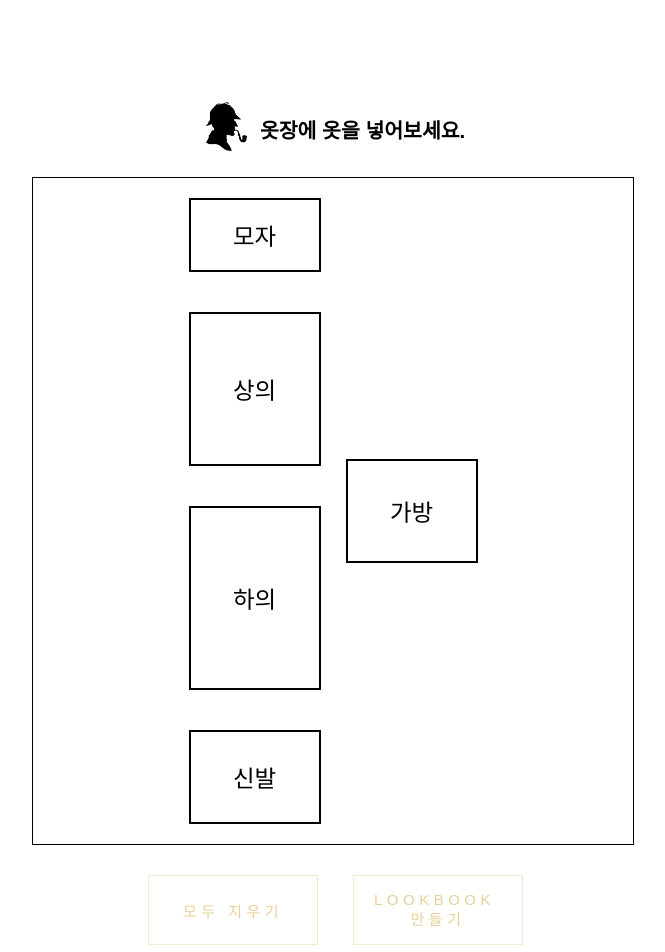
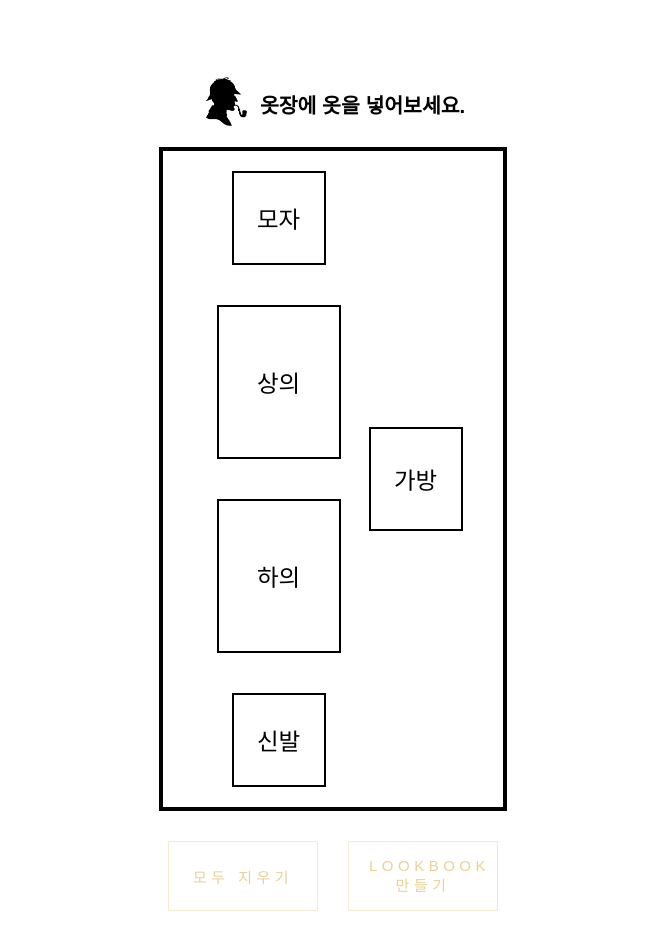
Before and after one commit to M-U-I-N-D-O/muindo-client, a React (Create React App) app in the folder client/: page /closet in a window 1280 px wide. Shown: the top 952 px of the page, without its empty margins (307-972 px from the left). Built offline with nearby package versions, Linux system fonts and the light colour scheme; a web font is replaced by a local one.

Commit message:
Feat : closetPage 세부 레이아웃 변경

```diff
--- a/client/src/pages/Closet/index.js
+++ b/client/src/pages/Closet/index.js
@@ -25,8 +25,8 @@ const useStyles = makeStyles((theme) => ({
     // // height: '80vw',
   },
   title: {
-    marginTop: '25px',
-    marginBottom: '5px',
+    // marginTop: '25px',
+    // marginBottom: '5px',
   },
   closetImg: {
     width: '60vw',
@@ -37,10 +37,10 @@ const useStyles = makeStyles((theme) => ({
     display: 'flex',
     alignItems: 'center',
     justifyContent: 'center',
-    maxWidth: '600px',
-    minWidth: '90px',
-    width: '66vw',
-    border: 'solid 1px',
+    maxWidth: '340px',
+    minWidth: '310px',
+    width: '90vw',
+    border: 'solid 4px',
     minHeight: '57vh',
   },
   btnBox: {
@@ -52,16 +52,20 @@ const useStyles = makeStyles((theme) => ({
     display: 'flex',
     flexDirection: 'column',
     alignItems: 'center',
-    marginRight: '25px',
+    // maxWidth: '150px',
+    // minWidth: '130px',
+    width: '150px',
+
+    marginRight: '15px',
   },
   hatContainer: {
     display: 'flex',
     alignItems: 'center',
-    // maxWidth: '200px',
+    maxWidth: '90px',
 
     minWidth: '70px',
-    minHeight: '70px',
-    width: '10vw',
+    minHeight: '90px',
+    width: '40vw',
     justifyContent: 'center',
     border: 'solid 2px',
     margin: '20px 0px',
@@ -70,9 +74,11 @@ const useStyles = makeStyles((theme) => ({
     display: 'flex',
     alignItems: 'center',
     // maxWidth: '200px',
+    maxWidth: '120px',
+
     minWidth: '90px',
     minHeight: '150px',
-    width: '10vw',
+    width: '30vw',
 
     justifyContent: 'center',
     border: 'solid 2px',
@@ -81,10 +87,10 @@ const useStyles = makeStyles((theme) => ({
   bottomContainer: {
     display: 'flex',
     alignItems: 'center',
-    // maxWidth: '200px',
+    maxWidth: '120px',
     minWidth: '90px',
-    minHeight: '180px',
-    width: '10vw',
+    minHeight: '150px',
+    width: '30vw',
 
     justifyContent: 'center',
     border: 'solid 2px',
@@ -93,10 +99,10 @@ const useStyles = makeStyles((theme) => ({
   shoesContainer: {
     display: 'flex',
     alignItems: 'center',
-    // maxWidth: '200px',
+    maxWidth: '90px',
     minWidth: '70px',
     minHeight: '90px',
-    width: '10vw',
+    width: '30vw',
 
     justifyContent: 'center',
     border: 'solid 2px',
@@ -105,10 +111,10 @@ const useStyles = makeStyles((theme) => ({
   bagContainer: {
     display: 'flex',
     alignItems: 'center',
-    // maxWidth: '200px',
-    minWidth: '85px',
+    maxWidth: '90px',
+    minWidth: '70px',
     minHeight: '100px',
-    width: '10vw',
+    width: '30vw',
 
     justifyContent: 'center',
     border: 'solid 2px',
@@ -185,7 +191,7 @@ function Closet() {
         <div className={classes.leftClothesContainer}>
           <div className={classes.hatContainer} onClick={handleClothesContainerClick} id="hat">
             {closetImg['hat'] ? (
-              <img style={{ maxHeight: '90px', width: '8.5vw', minWidth: '65px' }} alt="" src={closetImg['hat']} id="hat" />
+              <img style={{ width: '100%', height: '100%' }} alt="" src={closetImg['hat']} id="hat" />
             ) : (
               <div className={classes.clothesText} id="hat">
                 모자
@@ -194,7 +200,7 @@ function Closet() {
           </div>
           <div className={classes.topContainer} onClick={handleClothesContainerClick} id="top">
             {closetImg['top'] ? (
-              <img style={{ maxHeight: '230px', width: '9vw', minWidth: '90px' }} alt="" src={closetImg['top']} id="top" />
+              <img style={{ width: '100%', height: '100%' }} alt="" src={closetImg['top']} id="top" />
             ) : (
               <div className={classes.clothesText} id="top">
                 상의
@@ -203,7 +209,7 @@ function Closet() {
           </div>
           <div className={classes.bottomContainer} onClick={handleClothesContainerClick} id="bottom">
             {closetImg['bottom'] ? (
-              <img style={{ maxHeight: '260px', width: '9vw', minWidth: '90px' }} alt="" src={closetImg['bottom']} id="bottom" />
+              <img style={{ width: '100%', height: '100%' }} alt="" src={closetImg['bottom']} id="bottom" />
             ) : (
               <div className={classes.clothesText} id="bottom">
                 하의
@@ -212,7 +218,7 @@ function Closet() {
           </div>
           <div className={classes.shoesContainer} onClick={handleClothesContainerClick} id="shoes">
             {closetImg['shoes'] ? (
-              <img style={{ maxHeight: '140px', width: '9vw', minWidth: '70px' }} alt="" src={closetImg['shoes']} id="shoes" />
+              <img style={{ width: '100%', height: '100%' }} alt="" src={closetImg['shoes']} id="shoes" />
             ) : (
               <div className={classes.clothesText} id="shoes">
                 신발
@@ -223,7 +229,7 @@ function Closet() {
         <div className={classes.rightClothesContainer}>
           <div className={classes.bagContainer} onClick={handleClothesContainerClick} id="bag">
             {closetImg['bag'] ? (
-              <img style={{ maxHeight: '190px', width: '9vw', minWidth: '85px' }} alt="" src={closetImg['bag']} id="bag" />
+              <img style={{ width: '100%', height: '100%' }} alt="" src={closetImg['bag']} id="bag" />
             ) : (
               <div className={classes.clothesText} id="bag">
                 가방
@@ -256,9 +262,9 @@ export default Closet;
 const LuxuryBtn = styled.button`
   display: inline-block;
   box-sizing: border-box;
-  max-width: 190px;
-  min-width: 170px;
-  width: 8vw;
+  max-width: 150px;
+  min-width: 130px;
+  width: 90vw;
   background: transparent;
   text-transform: uppercase;
   font-weight: 500;
@@ -276,7 +282,7 @@ const LuxuryBtn = styled.button`
   background-position: 1% 50%;
   background-size: 300% 300%;
   text-decoration: none;
-  margin: 30px 15px 30px 20px;
+  margin: 30px 15px 30px 15px;
   border: none;
   border: 1px solid rgba(223, 190, 106, 0.3);
   :hover {
```
